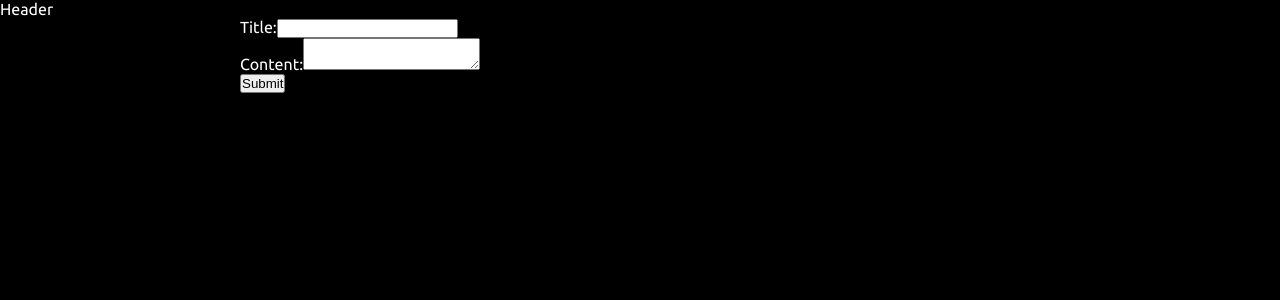
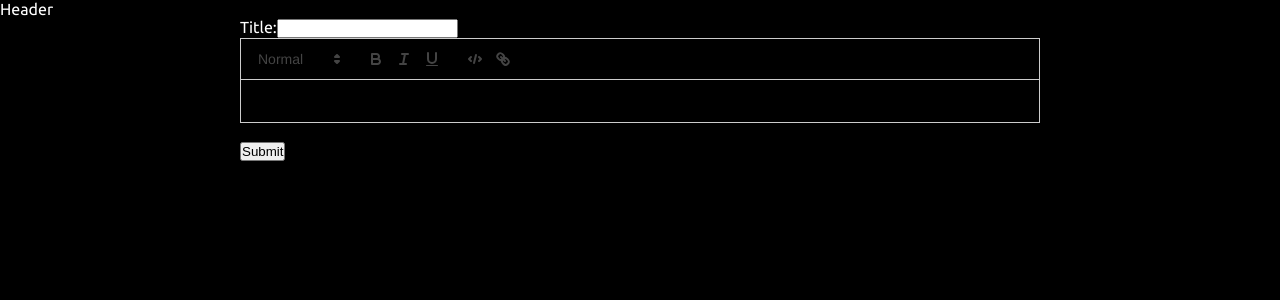
Before and after one commit to samojeyinka/Notise---FE, a React (Vite) app: page /new in a window 1280 px wide. Shown: the top 300 px of the page. Built offline with nearby package versions, Linux system fonts and the light colour scheme.

Commit message:
Added rich text editor and dispay

```diff
--- a/package.json
+++ b/package.json
@@ -13,6 +13,7 @@
     "axios": "^1.6.2",
     "react": "^18.2.0",
     "react-dom": "^18.2.0",
+    "react-quill": "^2.0.0",
     "react-router-dom": "^6.17.0",
     "react-share": "^5.0.3"
   },
--- a/src/pages/Home.jsx
+++ b/src/pages/Home.jsx
@@ -32,6 +32,16 @@ const Home = () => {
     return str.slice(0, maxLength) + '...';
   };
 
+  const filterHtmlTags = (htmlString) => {
+
+const allowedTags = ['p', 'a', 'br', 'em', 'strong','h1','h2','h3','h4','h5','h6'];
+    const regex = new RegExp(`<\\/?(${allowedTags.join('|')})(\\s[^>]*?>|>)`, 'gi');
+
+return htmlString.replace(regex, '');
+  };
+
+
+
 
   return (
     <div className='posts_con'>
@@ -44,7 +54,8 @@ const Home = () => {
             {truncateString(note.title,80).slice(1)}</h2></Link>
 
                {/* Display only 100 characters of the content*/}
-             <p>{truncateString(note.content,100)}</p>
+
+               <p dangerouslySetInnerHTML={{ __html: filterHtmlTags(truncateString(note.content, 100)) }}></p>
 
               <small>{formatDate(note.created_at)}</small>
           </div>
--- a/src/pages/NewNote.jsx
+++ b/src/pages/NewNote.jsx
@@ -1,9 +1,13 @@
 import React, { useState } from 'react';
 import axios from 'axios';
+import { useNavigate } from 'react-router-dom';
+import MyEditor from '../utils/MyEditor';
 
 const PostForm = () => {
   const [title, setTitle] = useState('');
   const [content, setContent] = useState('');
+
+  const navigate = useNavigate();
 
   // Function to handle form submission
   const handleFormSubmit = async (e) => {
@@ -17,7 +21,7 @@ const PostForm = () => {
       console.log(post);
       setTitle('');
       setContent('');
-
+      navigate('/');
 
     } catch (error) {
 
@@ -25,6 +29,11 @@ const PostForm = () => {
     }
 
   }
+
+   // Function to handle changes in the 'details' state (for the editor)
+   const handleEditorChange = (value) => {
+    setContent(value);
+  };
 
 
 
@@ -34,11 +43,8 @@ const PostForm = () => {
         Title:
         <input type="text" name="title" value={title} onChange={(e) => {setTitle(e.target.value)}} />
       </label>
-      <br />
-      <label>
-        Content:
-        <textarea name="content" value={content} onChange={(e) => {setContent(e.target.value)}} />
-      </label>
+     <br/>
+     <MyEditor content={content} setDetailsCallback={handleEditorChange} />
      <br/>
       <button type="submit">Submit</button>
     </form>
--- a/src/pages/Show.jsx
+++ b/src/pages/Show.jsx
@@ -60,7 +60,8 @@ const shareUrl = `http://www.localhost:5173/note?id=${id}`
         <div className="note_flex">
             <h2>{title}</h2>
             <div className="image_box"></div>
-            <p>{content}</p>
+            {/* <p>{content}</p> */}
+            <div dangerouslySetInnerHTML={{ __html: content }}></div>
             <p>{formatDate(createdDate)}</p>
             <p>{formatDate(updatedDate)}</p>
             <div className="action_btns">
--- /dev/null
+++ b/src/utils/MyEditor.jsx
@@ -0,0 +1,41 @@
+import React, { useState, useEffect } from 'react';
+import ReactQuill from 'react-quill';
+import 'react-quill/dist/quill.snow.css';
+
+function MyEditor({ details, setDetailsCallback }) {
+  const [editorValue, setEditorValue] = useState('');
+
+  useEffect(() => {
+    // Set the editor value when the 'details' prop changes
+    setEditorValue(details);
+  }, [details]);
+
+  const handleEditorChange = (value) => {
+    setEditorValue(value);
+
+    // Call the callback function to update 'details' in the parent component (Tasks)
+    if (setDetailsCallback) {
+      setDetailsCallback(value);
+    }
+  };
+
+  return (
+    <ReactQuill
+    className='details-input'
+    placeholder='What are you planning?'
+      value={editorValue}
+      onChange={handleEditorChange}
+      required
+      modules={{
+        toolbar: [
+          [{ header: [1, 2, false] }],
+          ['bold', 'italic', 'underline'],
+          ['code-block', 'link'],
+        ],
+      }}
+      theme="snow"
+    />
+  );
+}
+
+export default MyEditor;
```
Also changed, not shown: 1 other file (tests, documents, lock files or other folders).
